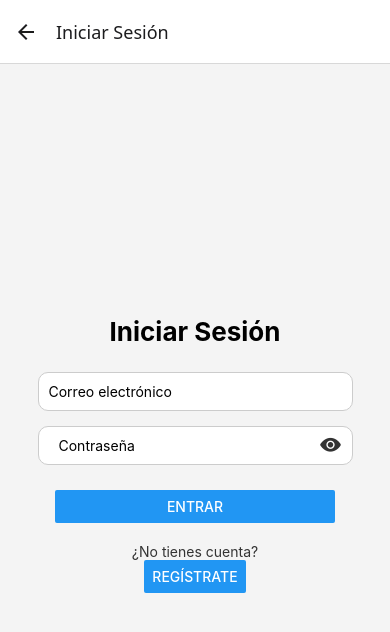
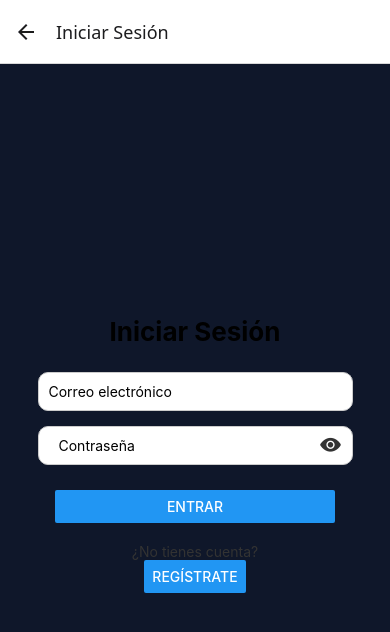
Before and after one commit to David25-gif/PowerPD, a React Native app: screen /Login in a window 390 px wide. Shown: the top 632 px of the page. Built offline with nearby package versions, Linux system fonts and the light colour scheme; no server answers.

Commit message:
Se cambio el color de Perfil, Login y Desafio

```diff
--- a/screens/DesafiosScreen.js
+++ b/screens/DesafiosScreen.js
@@ -20,7 +20,7 @@ const styles = StyleSheet.create({
   container: { flex: 1, padding: 20 },
   title: { fontSize: 22, fontWeight: 'bold', marginBottom: 20 },
   card: {
-    backgroundColor: '#fff',
+    backgroundColor: '#0F172A',
     padding: 16,
     borderRadius: 12,
     borderLeftWidth: 4,
--- a/screens/LoginScreen.js
+++ b/screens/LoginScreen.js
@@ -102,7 +102,7 @@ export default function LoginScreen({ navigation }) {
 }
 
 const styles = StyleSheet.create({
-  container: { flex: 1, justifyContent: 'center', alignItems: 'center', backgroundColor: '#f4f4f4', padding: 20 },
+  container: { flex: 1, justifyContent: 'center', alignItems: 'center', backgroundColor: '#0F172A', padding: 20 },
   title: { fontSize: 26, fontWeight: 'bold', marginBottom: 25 },
   input: { width: '90%', borderWidth: 1, borderColor: '#ccc', borderRadius: 10, padding: 10, marginBottom: 15, backgroundColor: '#fff' },
   passwordContainer: { width: '90%', flexDirection: 'row', alignItems: 'center', borderWidth: 1, borderColor: '#ccc', borderRadius: 10, paddingHorizontal: 10, marginBottom: 15, backgroundColor: '#fff' },
--- a/screens/PerfilScreen.js
+++ b/screens/PerfilScreen.js
@@ -233,7 +233,7 @@ const PerfilScreen = () => {
 };
 
 const styles = StyleSheet.create({
-  safeArea: { flex: 1, backgroundColor: "#f3f4f6" },
+  safeArea: { flex: 1, backgroundColor: "#0F172A" },
   container: { padding: 20 },
   header: {
     fontSize: 24,
```
